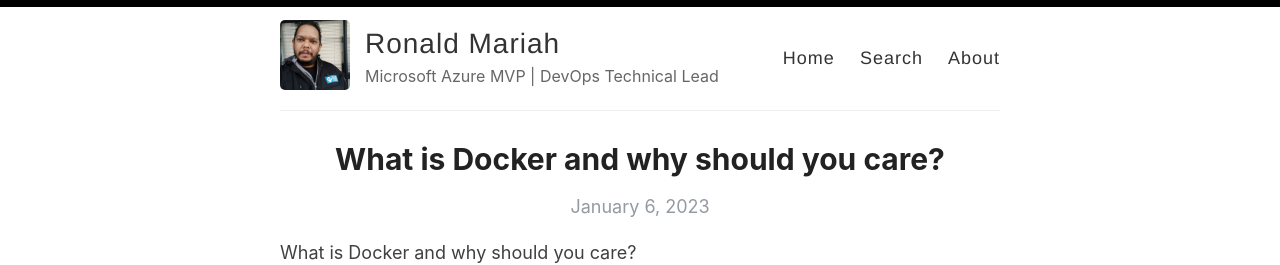
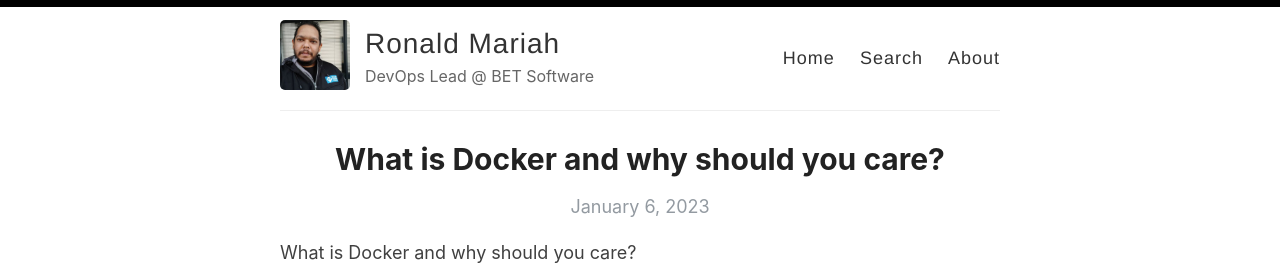
Before and after one commit to RonaldMariah/ronaldmariah.github.io, a Jekyll site: the page built from index.html, in a window 1280 px wide. Shown: the top 265 px of the page. Built offline with Jekyll 4.4.1, drawn with Linux system fonts in a browser that asks for light colours; the list of posts is cut into pages by our own code.

Commit message:
Description update.

```diff
--- a/_config.yml
+++ b/_config.yml
@@ -9,7 +9,7 @@ name: Ronald Mariah
 author: Ronald Mariah
 
 # Short bio or description (displayed in the header)
-description: Microsoft Azure MVP | DevOps Technical Lead
+description: DevOps Lead @ BET Software
 
 # URL of your avatar or profile pic (you could use your GitHub profile pic)
 avatar: /assets/logos/zMv1YZI1_400x400.jpg
```
